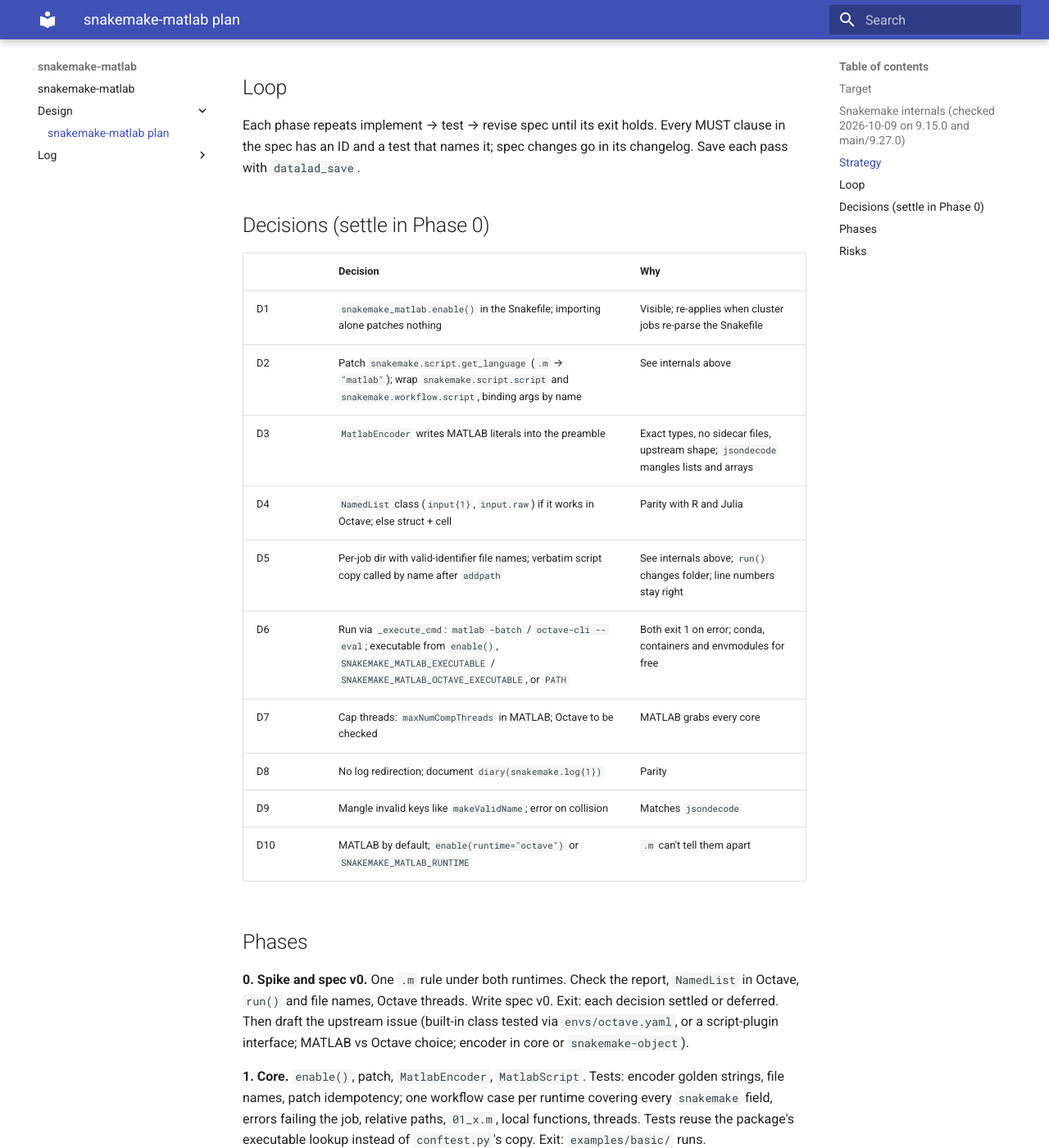
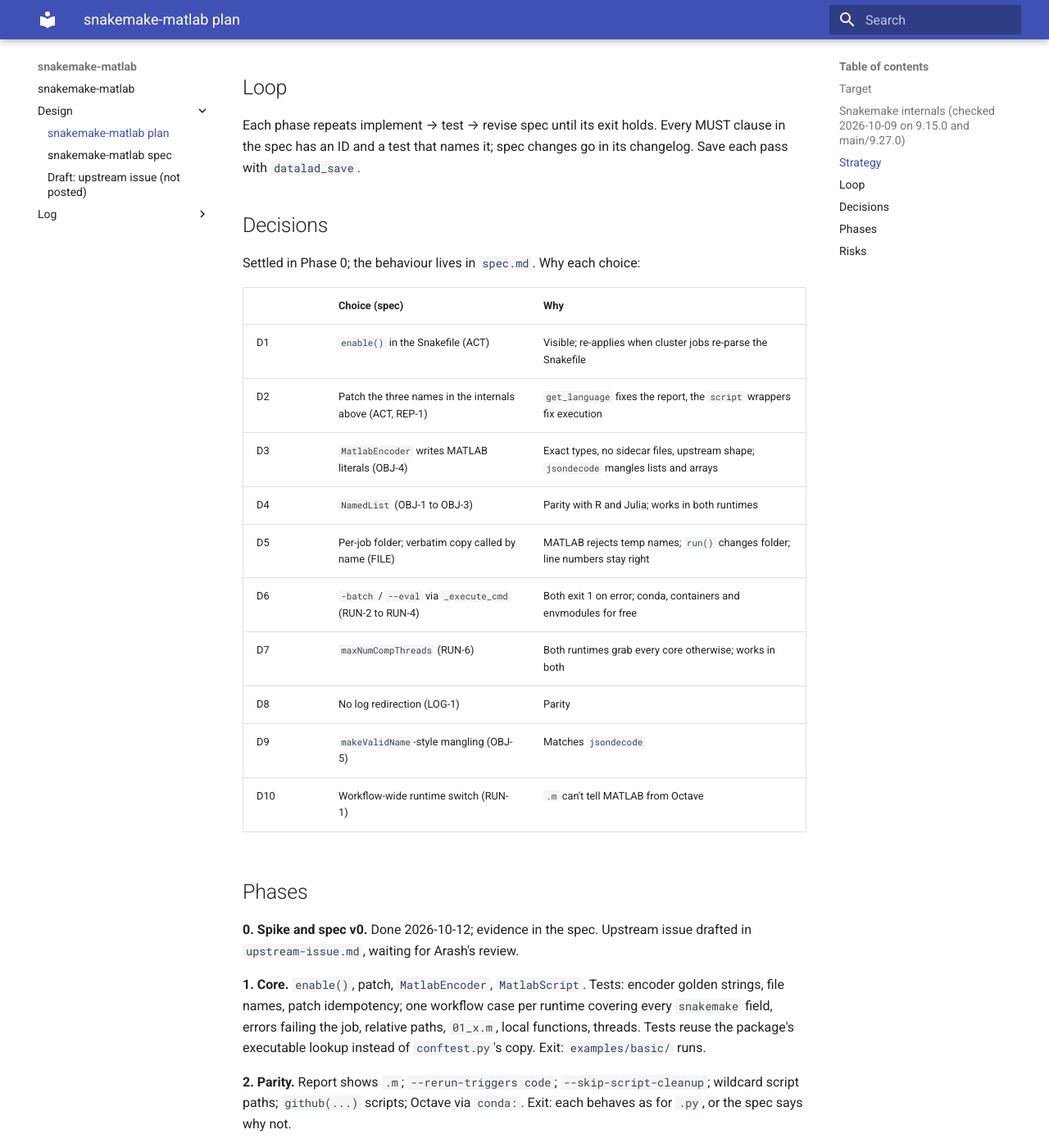
Before and after one commit to arashshahidi1997/snakemat, an MkDocs documentation site: the page built from docs/design/plan.md, in a window 1280 px wide and 1400 px high, scrolled down 1451 px. Shown: the whole window at 82% size. Built offline with MkDocs 1.6.1 and Material for MkDocs 9.7.7, drawn with Linux system fonts in a browser that asks for light colours.

Commit message:
docs: add spec v0 and upstream issue draft from the Phase 0 spike
Spec v0 turns plan decisions D1-D10 into clauses with evidence from a
spike that ran a .m rule under MATLAB R2023a and Octave 10.3, including
the report. The plan keeps only the rationale. The upstream issue is a
draft for review, not posted.

Co-Authored-By: Claude Opus 5.5 <noreply@anthropic.com>

```diff
--- a/docs/design/plan.md
+++ b/docs/design/plan.md
@@ -60,28 +60,27 @@ Each phase repeats implement → test → revise spec until its exit holds. Ever
 in the spec has an ID and a test that names it; spec changes go in its changelog. Save
 each pass with `datalad_save`.
 
-## Decisions (settle in Phase 0)
+## Decisions
 
-| | Decision | Why |
+Settled in Phase 0; the behaviour lives in `spec.md`. Why each choice:
+
+| | Choice (spec) | Why |
 |---|---|---|
-| D1 | `snakemake_matlab.enable()` in the Snakefile; importing alone patches nothing | Visible; re-applies when cluster jobs re-parse the Snakefile |
-| D2 | Patch `snakemake.script.get_language` (`.m` → `"matlab"`); wrap `snakemake.script.script` and `snakemake.workflow.script`, binding args by name | See internals above |
-| D3 | `MatlabEncoder` writes MATLAB literals into the preamble | Exact types, no sidecar files, upstream shape; `jsondecode` mangles lists and arrays |
-| D4 | `NamedList` class (`input{1}`, `input.raw`) if it works in Octave; else struct + cell | Parity with R and Julia |
-| D5 | Per-job dir with valid-identifier file names; verbatim script copy called by name after `addpath` | See internals above; `run()` changes folder; line numbers stay right |
-| D6 | Run via `_execute_cmd`: `matlab -batch` / `octave-cli --eval`; executable from `enable()`, `SNAKEMAKE_MATLAB_EXECUTABLE` / `SNAKEMAKE_MATLAB_OCTAVE_EXECUTABLE`, or `PATH` | Both exit 1 on error; conda, containers and envmodules for free |
-| D7 | Cap threads: `maxNumCompThreads` in MATLAB; Octave to be checked | MATLAB grabs every core |
-| D8 | No log redirection; document `diary(snakemake.log{1})` | Parity |
-| D9 | Mangle invalid keys like `makeValidName`; error on collision | Matches `jsondecode` |
-| D10 | MATLAB by default; `enable(runtime="octave")` or `SNAKEMAKE_MATLAB_RUNTIME` | `.m` can't tell them apart |
+| D1 | `enable()` in the Snakefile (ACT) | Visible; re-applies when cluster jobs re-parse the Snakefile |
+| D2 | Patch the three names in the internals above (ACT, REP-1) | `get_language` fixes the report, the `script` wrappers fix execution |
+| D3 | `MatlabEncoder` writes MATLAB literals (OBJ-4) | Exact types, no sidecar files, upstream shape; `jsondecode` mangles lists and arrays |
+| D4 | `NamedList` (OBJ-1 to OBJ-3) | Parity with R and Julia; works in both runtimes |
+| D5 | Per-job folder; verbatim copy called by name (FILE) | MATLAB rejects temp names; `run()` changes folder; line numbers stay right |
+| D6 | `-batch` / `--eval` via `_execute_cmd` (RUN-2 to RUN-4) | Both exit 1 on error; conda, containers and envmodules for free |
+| D7 | `maxNumCompThreads` (RUN-6) | Both runtimes grab every core otherwise; works in both |
+| D8 | No log redirection (LOG-1) | Parity |
+| D9 | `makeValidName`-style mangling (OBJ-5) | Matches `jsondecode` |
+| D10 | Workflow-wide runtime switch (RUN-1) | `.m` can't tell MATLAB from Octave |
 
 ## Phases
 
-**0. Spike and spec v0.** One `.m` rule under both runtimes. Check the report, `NamedList`
-in Octave, `run()` and file names, Octave threads. Write spec v0. Exit: each decision
-settled or deferred. Then draft the upstream issue (built-in class tested via
-`envs/octave.yaml`, or a script-plugin interface; MATLAB vs Octave choice; encoder in core
-or `snakemake-object`).
+**0. Spike and spec v0.** Done 2026-10-12; evidence in the spec. Upstream issue drafted
+in `upstream-issue.md`, waiting for Arash's review.
 
 **1. Core.** `enable()`, patch, `MatlabEncoder`, `MatlabScript`. Tests: encoder golden
 strings, file names, patch idempotency; one workflow case per runtime covering every
```
Also changed, not shown: .claude/rules/tests.md (+2 -2 lines), docs/design/spec.md (added, +78 -0 lines), docs/design/upstream-issue.md (added, +56 -0 lines).
